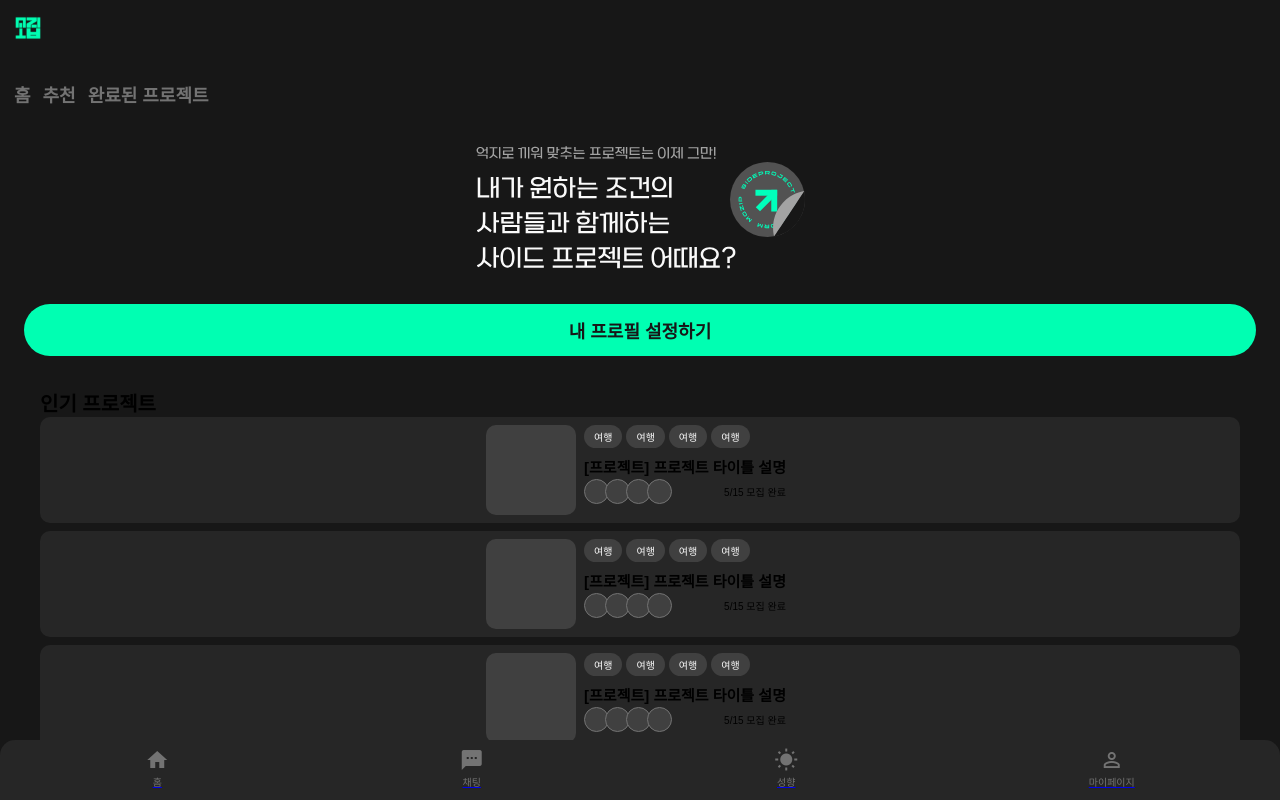
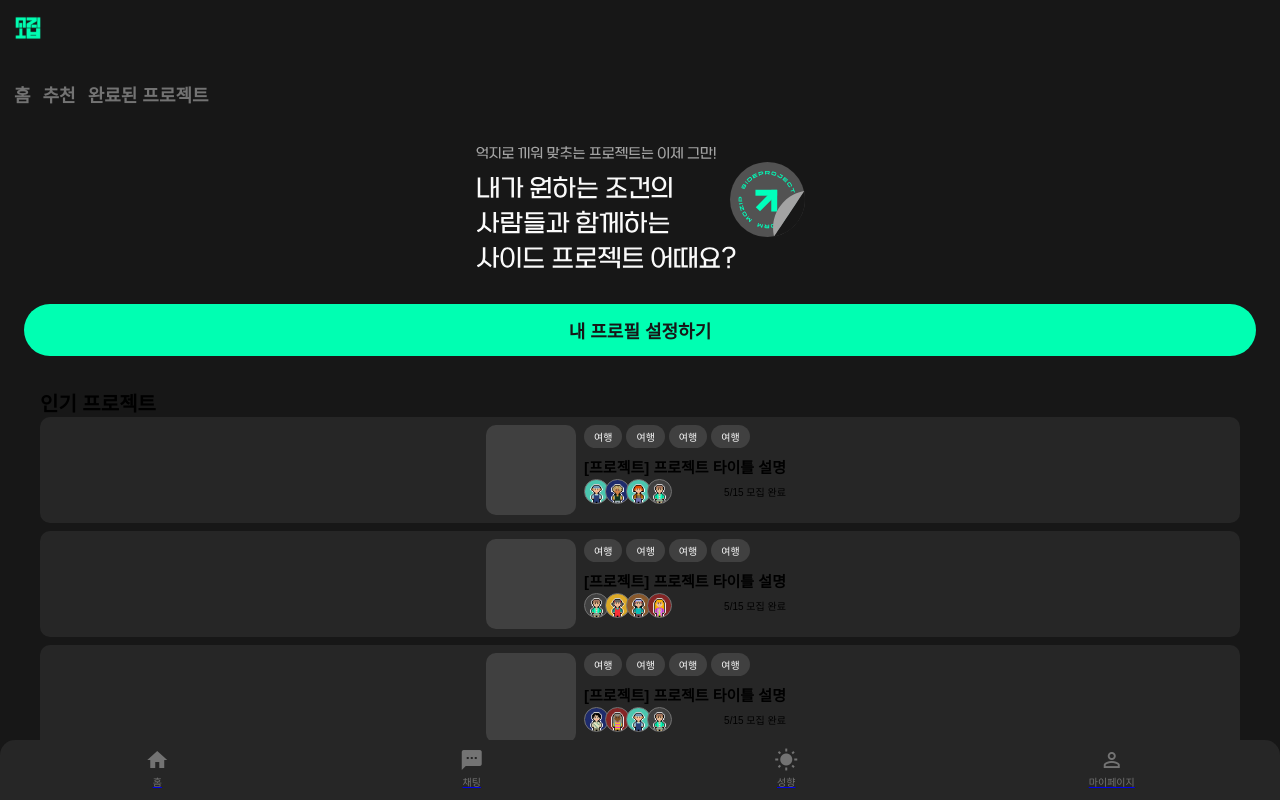
Before and after one commit to eunji9128/mozip_project_pwa, a React (Create React App) app: page /home in a window 1280 px wide. Shown: the top 800 px of the page. Built offline with nearby package versions, Linux system fonts and the light colour scheme; a web font is replaced by a local one.

Commit message:
프로필 이미지 수정 및 랜덤 사용자 프로필

```diff
--- a/src/Main/Cards.jsx
+++ b/src/Main/Cards.jsx
@@ -2,6 +2,13 @@ import styled from "styled-components";
 import { color } from "../style/colorVar";
 
 export const ProjectCard = () => {
+    function shuffle(array) {
+        array.sort(() => Math.random() - 0.5);
+    }
+
+    const numbers = [1, 2, 3, 4, 5, 6, 7, 8, 9, 10, 11, 12];
+    shuffle(numbers);
+
     return (
         <Container flexDirection={"row"} padding={"8px"} margin={"0 0 8px 0"}>
             <CardImg />
@@ -17,10 +24,10 @@ export const ProjectCard = () => {
                 </Title>
                 <UserContainer>
                     <UserGroup>
-                        <User />
-                        <User />
-                        <User />
-                        <User />
+                        <User idx={numbers[0]}/>
+                        <User idx={numbers[1]}/>
+                        <User idx={numbers[2]}/>
+                        <User idx={numbers[3]}/>
                     </UserGroup>
                     <UserContent>5/15 모집 완료</UserContent>
                 </UserContainer>
@@ -129,7 +136,8 @@ const User = styled.div`
     height: 25px;
     margin: -2px;
     border-radius: 50%;
-    background: ${color.gray700};
+    background: url(${process.env.PUBLIC_URL}/img/profile${props => props.idx || 1}.png) no-repeat;
+    background-size: contain;
     border: 1px solid ${color.gray500};
 `
 
```
Also changed, not shown: public/img/profile1.png.
